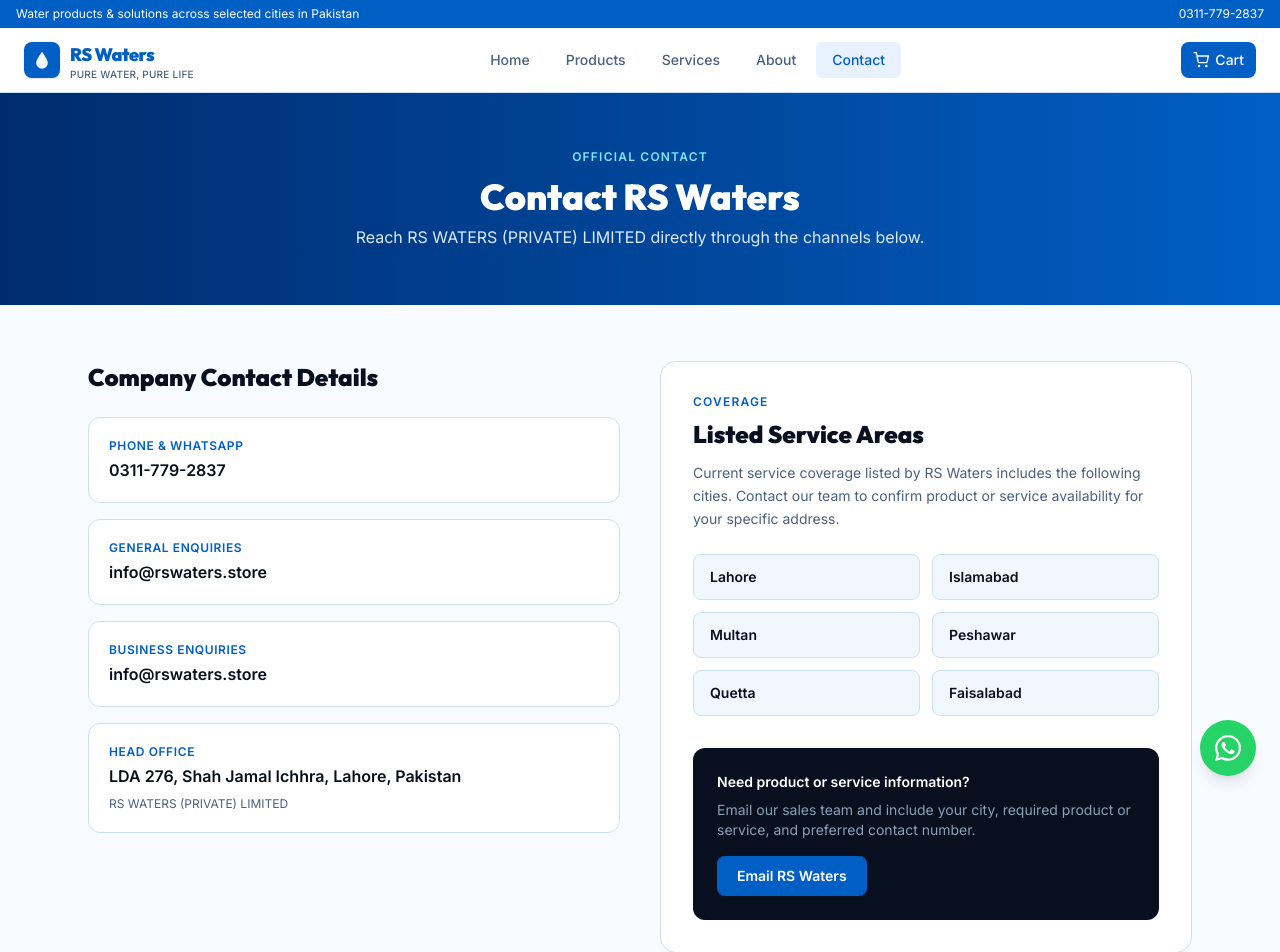
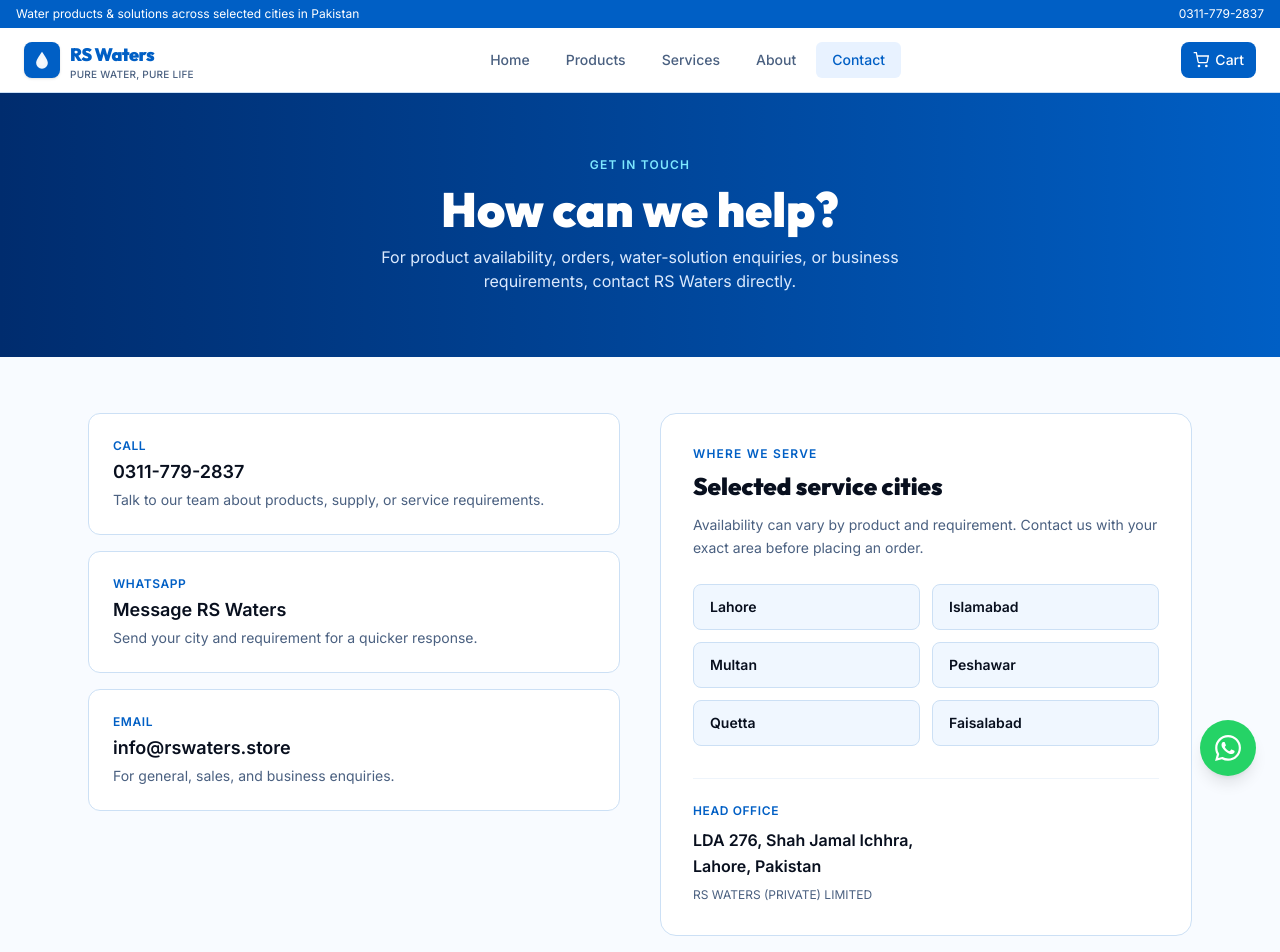
Before and after one commit to OrbixtarTechnologies/AquaRSWaters, a React (Vite) app: page /contact in a window 1280 px wide. Shown: the top 952 px of the page. Built offline with nearby package versions, Linux system fonts and the light colour scheme; the HTML template or start-up script is replaced by a standard one.

Commit message:
Polish customer contact page

```diff
--- a/src/pages/Contact.tsx
+++ b/src/pages/Contact.tsx
@@ -3,76 +3,47 @@
 export default function Contact() {
   return (
     <div className="min-h-screen bg-[#f8fbff]">
-      <div className="bg-gradient-to-r from-[#002c6e] to-[#005fc5] text-white py-14 px-4">
+      <section className="bg-gradient-to-r from-[#002c6e] to-[#005fc5] text-white py-16 px-4">
         <div className="max-w-4xl mx-auto text-center">
-          <div className="text-xs font-semibold text-[#7de8ff] uppercase tracking-widest mb-3">Official Contact</div>
-          <h1 className="text-4xl font-black" style={{ fontFamily: "Outfit, sans-serif" }}>Contact RS Waters</h1>
-          <p className="text-blue-100 mt-2">Reach RS WATERS (PRIVATE) LIMITED directly through the channels below.</p>
+          <div className="text-xs font-semibold text-[#7de8ff] uppercase tracking-widest mb-3">Get in Touch</div>
+          <h1 className="text-4xl md:text-5xl font-black" style={{ fontFamily: "Outfit, sans-serif" }}>How can we help?</h1>
+          <p className="text-blue-100 mt-3 max-w-xl mx-auto">For product availability, orders, water-solution enquiries, or business requirements, contact RS Waters directly.</p>
         </div>
-      </div>
+      </section>
 
-      <div className="max-w-6xl mx-auto px-4 sm:px-6 py-14">
-        <div className="grid md:grid-cols-2 gap-10">
-          <div>
-            <h2 className="text-2xl font-black text-[#080f1e] mb-6" style={{ fontFamily: "Outfit, sans-serif" }}>
-              Company Contact Details
-            </h2>
-
+      <div className="max-w-6xl mx-auto px-4 sm:px-6 py-14 grid md:grid-cols-2 gap-10">
         <div className="space-y-4">
-              <a href="tel:+923117792837" className="block p-5 bg-white border border-[#cce0f5] rounded-xl hover:border-[#005fc5]/50 transition-colors">
-                <div className="text-xs font-semibold text-[#005fc5] uppercase tracking-wider mb-1">Phone & WhatsApp</div>
-                <div className="font-semibold text-[#080f1e]">0311-779-2837</div>
+          <a href="tel:+923117792837" className="block p-6 bg-white border border-[#cce0f5] rounded-xl hover:shadow-md hover:border-[#005fc5]/40 transition-all">
+            <div className="text-xs font-semibold text-[#005fc5] uppercase tracking-wider mb-1">Call</div>
+            <div className="text-lg font-black text-[#080f1e]">0311-779-2837</div>
+            <div className="text-sm text-[#4a6080] mt-1">Talk to our team about products, supply, or service requirements.</div>
           </a>
 
-              <a href="mailto:info@rswaters.store" className="block p-5 bg-white border border-[#cce0f5] rounded-xl hover:border-[#005fc5]/50 transition-colors">
-                <div className="text-xs font-semibold text-[#005fc5] uppercase tracking-wider mb-1">General Enquiries</div>
-                <div className="font-semibold text-[#080f1e]">info@rswaters.store</div>
+          <a href="https://wa.me/923117792837" target="_blank" rel="noreferrer" className="block p-6 bg-white border border-[#cce0f5] rounded-xl hover:shadow-md hover:border-[#005fc5]/40 transition-all">
+            <div className="text-xs font-semibold text-[#005fc5] uppercase tracking-wider mb-1">WhatsApp</div>
+            <div className="text-lg font-black text-[#080f1e]">Message RS Waters</div>
+            <div className="text-sm text-[#4a6080] mt-1">Send your city and requirement for a quicker response.</div>
           </a>
 
-              <a href="mailto:info@rswaters.store" className="block p-5 bg-white border border-[#cce0f5] rounded-xl hover:border-[#005fc5]/50 transition-colors">
-                <div className="text-xs font-semibold text-[#005fc5] uppercase tracking-wider mb-1">Business Enquiries</div>
-                <div className="font-semibold text-[#080f1e]">info@rswaters.store</div>
+          <a href="mailto:info@rswaters.store" className="block p-6 bg-white border border-[#cce0f5] rounded-xl hover:shadow-md hover:border-[#005fc5]/40 transition-all">
+            <div className="text-xs font-semibold text-[#005fc5] uppercase tracking-wider mb-1">Email</div>
+            <div className="text-lg font-black text-[#080f1e]">info@rswaters.store</div>
+            <div className="text-sm text-[#4a6080] mt-1">For general, sales, and business enquiries.</div>
           </a>
-
-              <div className="p-5 bg-white border border-[#cce0f5] rounded-xl">
-                <div className="text-xs font-semibold text-[#005fc5] uppercase tracking-wider mb-1">Head Office</div>
-                <address className="font-semibold text-[#080f1e] not-italic">
-                  LDA 276, Shah Jamal Ichhra, Lahore, Pakistan
-                </address>
-                <div className="text-xs text-[#4a6080] mt-2">RS WATERS (PRIVATE) LIMITED</div>
-              </div>
-            </div>
         </div>
 
         <div className="bg-white border border-[#cce0f5] rounded-2xl p-8">
-            <div className="text-xs font-semibold text-[#005fc5] uppercase tracking-widest mb-2">Coverage</div>
-            <h2 className="text-2xl font-black text-[#080f1e] mb-3" style={{ fontFamily: "Outfit, sans-serif" }}>
-              Listed Service Areas
-            </h2>
-            <p className="text-sm text-[#4a6080] leading-relaxed mb-6">
-              Current service coverage listed by RS Waters includes the following cities. Contact our team to confirm product
-              or service availability for your specific address.
-            </p>
-            <div className="grid grid-cols-2 gap-3">
-              {serviceAreas.map((city) => (
-                <div key={city} className="px-4 py-3 bg-[#f0f7ff] border border-[#cce0f5] rounded-lg text-sm font-semibold text-[#080f1e]">
-                  {city}
-                </div>
-              ))}
+          <div className="text-xs font-semibold text-[#005fc5] uppercase tracking-widest mb-2">Where We Serve</div>
+          <h2 className="text-2xl font-black text-[#080f1e] mb-3" style={{ fontFamily: "Outfit, sans-serif" }}>Selected service cities</h2>
+          <p className="text-sm text-[#4a6080] leading-relaxed mb-6">Availability can vary by product and requirement. Contact us with your exact area before placing an order.</p>
+          <div className="grid grid-cols-2 gap-3 mb-8">
+            {serviceAreas.map((city) => <div key={city} className="px-4 py-3 bg-[#f0f7ff] border border-[#cce0f5] rounded-lg text-sm font-semibold text-[#080f1e]">{city}</div>)}
           </div>
 
-            <div className="mt-8 rounded-xl bg-[#080f1e] text-white p-6">
-              <div className="text-sm font-bold mb-2">Need product or service information?</div>
-              <p className="text-sm text-[#8aa0b8] mb-4">
-                Email our sales team and include your city, required product or service, and preferred contact number.
-              </p>
-              <a
-                href="mailto:info@rswaters.store?subject=RS%20Waters%20Sales%20Enquiry"
-                className="inline-flex px-5 py-2.5 bg-[#005fc5] rounded-lg text-sm font-bold hover:bg-[#004ea3] transition-colors"
-              >
-                Email RS Waters
-              </a>
-            </div>
+          <div className="border-t border-[#eef4fb] pt-6">
+            <div className="text-xs font-semibold text-[#005fc5] uppercase tracking-wider mb-2">Head Office</div>
+            <address className="not-italic font-semibold text-[#080f1e] leading-relaxed">LDA 276, Shah Jamal Ichhra,<br/>Lahore, Pakistan</address>
+            <div className="text-xs text-[#4a6080] mt-2">RS WATERS (PRIVATE) LIMITED</div>
           </div>
         </div>
       </div>
```
Lines whose indentation alone changed are shown as unchanged.
